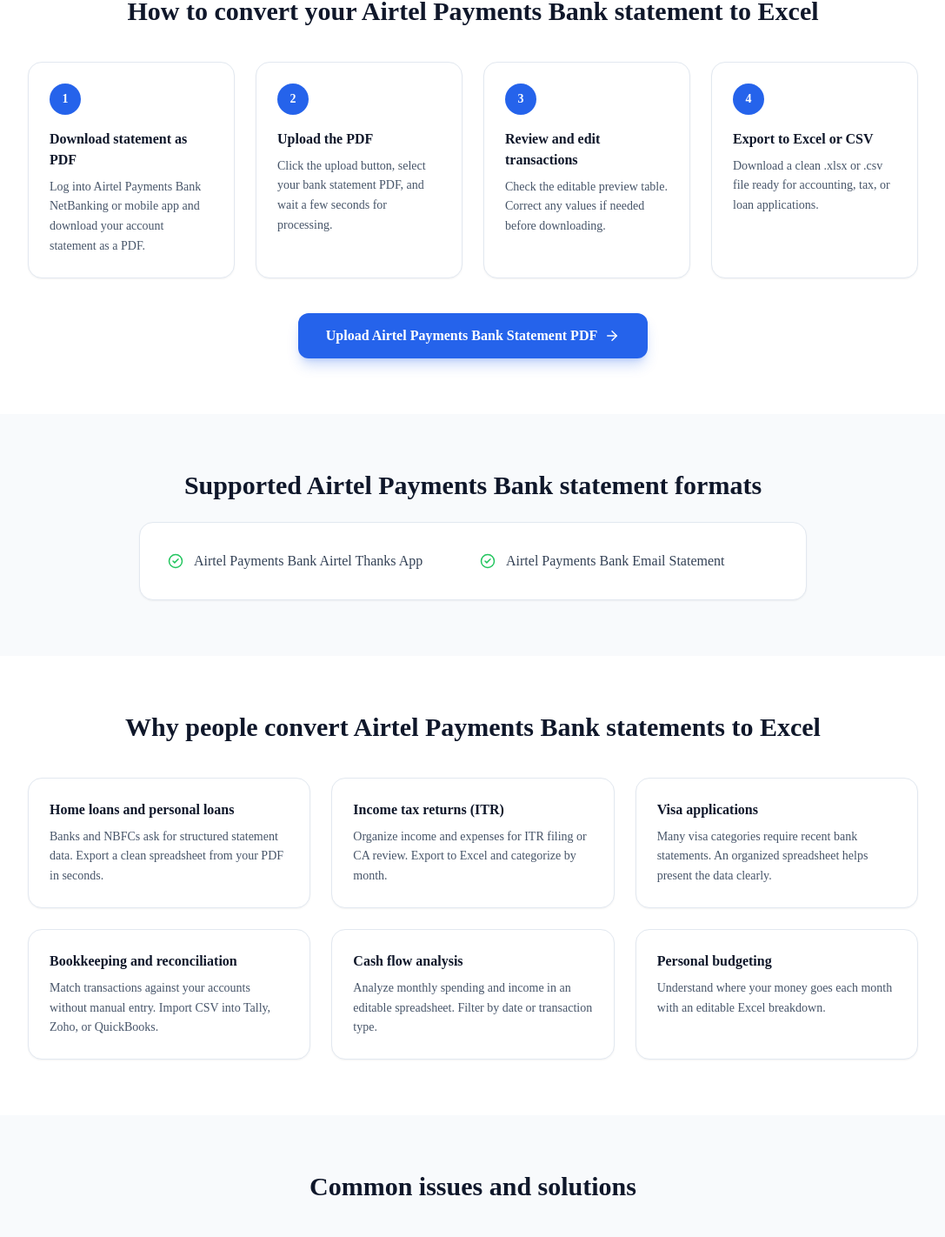
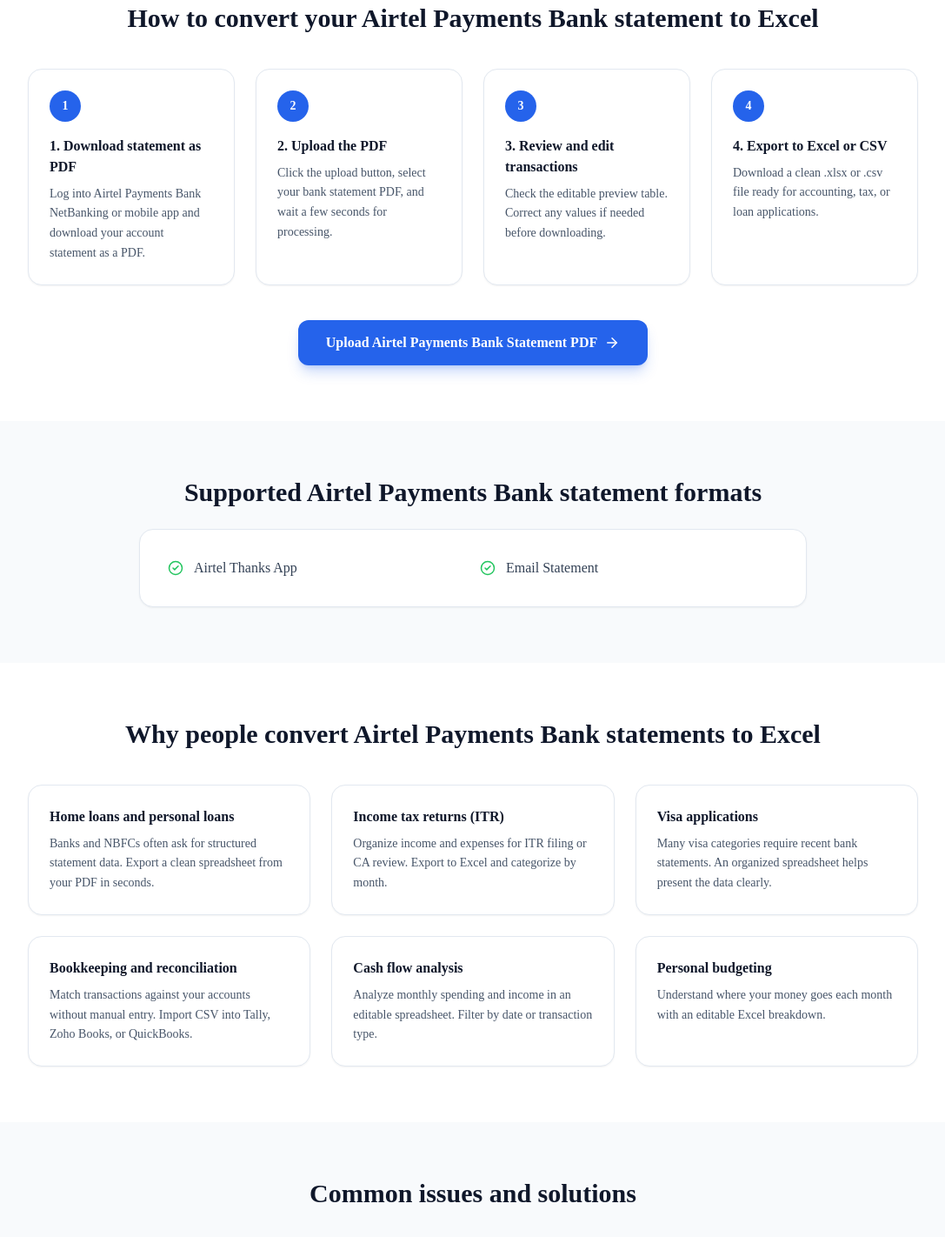
Before and after one commit to dharanofficial2004-debug/bankstatementtoexcelconverter, a Next.js app: page /banks/in/airtel-payments-bank in a window 1280 px wide. Shown: the part 1108-2530 px from the top of the page at 87% size, without its empty margins (96-1183 px from the left). Built offline with nearby package versions, Linux system fonts and the light colour scheme; no server answers.

Commit message:
hdfc bank content updated

```diff
--- a/src/app/banks/in/[bank]/page.tsx
+++ b/src/app/banks/in/[bank]/page.tsx
@@ -19,7 +19,7 @@
   }));
 }
 
-// Dynamic SEO metadata — updated pattern for all banks
+// Dynamic SEO metadata
 export async function generateMetadata({
   params,
 }: BankPageProps): Promise<Metadata> {
@@ -29,8 +29,16 @@
     return {};
   }
 
-  const title = `${bank.name} Bank Statement to Excel — Convert PDF to Excel Free (2026)`;
-  const description = `Convert ${bank.name} bank statement PDF to Excel or CSV free. 99%+ accuracy, no signup required. Works with iBanking/net banking statements. Download instantly →`;
+  // HDFC Bank gets a hand-crafted, query-focused title and description
+  const isHdfc = params.bank === "hdfc-bank";
+
+  const title = isHdfc
+    ? "HDFC Bank Statement to Excel — Convert PDF to Excel Free (2026)"
+    : `${bank.name} Bank Statement to Excel — Convert PDF to Excel Free (2026)`;
+
+  const description = isHdfc
+    ? "Convert HDFC Bank statement PDF to Excel or CSV free. Upload your statement, review transactions in an editable table, and export a clean spreadsheet for loans, ITR, and accounting."
+    : `Convert ${bank.name} bank statement PDF to Excel or CSV free. 99%+ accuracy, no signup required. Works with iBanking/net banking statements. Download instantly →`;
 
   return {
     title,
@@ -57,9 +65,21 @@
     notFound();
   }
 
-  // Select related banks (exclude current, pick up to 6)
+  const isHdfc = bankSlug === "hdfc-bank";
+
+  // For HDFC, pin specific related banks; otherwise pick first 6 excluding current
   const allBankSlugs = Object.keys(indianBanks);
-  const relatedSlugs = allBankSlugs.filter((slug) => slug !== bankSlug).slice(0, 6);
+  const hdfcRelatedSlugs = [
+    "sbi-bank",
+    "icici-bank",
+    "axis-bank",
+    "kotak-mahindra-bank",
+    "yes-bank",
+    "punjab-national-bank",
+  ];
+  const relatedSlugs = isHdfc
+    ? hdfcRelatedSlugs
+    : allBankSlugs.filter((slug) => slug !== bankSlug).slice(0, 6);
 
   // Blog post slug for this bank (if it exists)
   const blogPostSlugs: Record<string, string> = {
@@ -71,7 +91,8 @@
   };
   const blogPostSlug = blogPostSlugs[bankSlug];
 
-  const faqs = [
+  // Base FAQs — used by all banks
+  const baseFaqs = [
     {
       q: `How do I convert my ${bank.name} statement to Excel?`,
       a: `Download your ${bank.name} statement as a PDF from NetBanking or the mobile app, then upload it to our converter. Review the extracted transactions and export to Excel or CSV.`,
@@ -102,6 +123,69 @@
     },
   ];
 
+  // HDFC gets two extra FAQs targeting high-intent queries
+  const hdfcExtraFaqs = [
+    {
+      q: "Can I convert my HDFC Bank salary account statement to Excel?",
+      a: "Yes. The workflow is the same for salary, savings, and current account statements. Upload the PDF, review the preview, and export.",
+    },
+    {
+      q: "How many months of HDFC Bank statements can I convert at once?",
+      a: "You can convert statement PDFs covering multiple months. For very large files, split them into 3-month chunks for faster processing.",
+    },
+  ];
+
+  const faqs = isHdfc ? [...baseFaqs, ...hdfcExtraFaqs] : baseFaqs;
+
+  // HDFC-specific conversion step descriptions (richer copy)
+  const hdfcConversionSteps = [
+    {
+      step: 1,
+      title: "Download statement as PDF",
+      desc: "Log into HDFC Bank NetBanking or the mobile app and download your account statement as a PDF. Choose a clear date range (for example, last 3 or 6 months).",
+    },
+    {
+      step: 2,
+      title: "Upload the PDF",
+      desc: "Click the upload button, select your HDFC Bank statement PDF, and wait a few seconds for processing.",
+    },
+    {
+      step: 3,
+      title: "Review and edit transactions",
+      desc: "Check the editable preview table. Correct any values, descriptions, or dates if needed before downloading.",
+    },
+    {
+      step: 4,
+      title: "Export to Excel or CSV",
+      desc: "Download a clean .xlsx or .csv file ready for accounting, tax, loan applications, or personal budgeting.",
+    },
+  ];
+
+  const genericConversionSteps = [
+    {
+      step: 1,
+      title: "Download statement as PDF",
+      desc: `Log into ${bank.name} NetBanking or mobile app and download your account statement as a PDF.`,
+    },
+    {
+      step: 2,
+      title: "Upload the PDF",
+      desc: "Click the upload button, select your bank statement PDF, and wait a few seconds for processing.",
+    },
+    {
+      step: 3,
+      title: "Review and edit transactions",
+      desc: "Check the editable preview table. Correct any values if needed before downloading.",
+    },
+    {
+      step: 4,
+      title: "Export to Excel or CSV",
+      desc: "Download a clean .xlsx or .csv file ready for accounting, tax, or loan applications.",
+    },
+  ];
+
+  const conversionSteps = isHdfc ? hdfcConversionSteps : genericConversionSteps;
+
   const jsonLdApp = {
     "@context": "https://schema.org",
     "@type": "SoftwareApplication",
@@ -129,7 +213,7 @@
     itemListElement: [
       { "@type": "ListItem", position: 1, name: "Home", item: "https://bankstatementtoexcelconverter.com" },
       { "@type": "ListItem", position: 2, name: "India", item: "https://bankstatementtoexcelconverter.com/banks/in" },
-      { "@type": "ListItem", position: 3, name: `${bank.name} Banks`, item: `https://bankstatementtoexcelconverter.com/banks/in/${bankSlug}` },
+      { "@type": "ListItem", position: 3, name: `${bank.name}`, item: `https://bankstatementtoexcelconverter.com/banks/in/${bankSlug}` },
     ],
   };
 
@@ -156,11 +240,21 @@
               </ol>
             </nav>
 
-            <h1 className="text-4xl sm:text-5xl font-extrabold tracking-tight text-slate-900 mb-5 leading-tight">
+            <h1 className="text-4xl sm:text-5xl font-extrabold tracking-tight text-slate-900 mb-3 leading-tight">
               {bank.name} Bank Statement to Excel
             </h1>
+
+            {/* HDFC gets a more targeted supporting headline */}
+            {isHdfc ? (
+              <p className="text-xl font-semibold text-slate-700 mb-4">
+                Convert your HDFC Bank statement PDF to Excel or CSV
+              </p>
+            ) : null}
+
             <p className="text-lg text-slate-600 leading-relaxed mb-6 max-w-2xl">
-              Convert your {bank.name} statement PDF to Excel or CSV. Upload the file, review transactions in an editable table, and export a clean spreadsheet.
+              {isHdfc
+                ? "Upload the file, review transactions in an editable table, and export a clean spreadsheet for loans, ITR, and accounting."
+                : `Convert your ${bank.name} statement PDF to Excel or CSV. Upload the file, review transactions in an editable table, and export a clean spreadsheet.`}
             </p>
 
             {/* Hero benefits */}
@@ -200,7 +294,7 @@
                   <h3 className="text-lg font-semibold text-slate-800 mb-4 pb-2 border-b border-slate-100">
                     {method.title}
                   </h3>
-                  <ul className="space-y-3">
+                  <ul className="space-y-3 mb-4">
                     {method.steps.map((step, stepIdx) => (
                       <li key={stepIdx} className="flex items-start gap-3 text-slate-600 text-sm">
                         <span className="flex-shrink-0 w-6 h-6 rounded-full bg-primary-50 text-primary-600 flex items-center justify-center font-medium text-xs">
@@ -210,6 +304,11 @@
                       </li>
                     ))}
                   </ul>
+                  {method.note && (
+                    <p className="text-xs text-slate-500 italic border-t border-slate-100 pt-3">
+                      {method.note}
+                    </p>
+                  )}
                 </div>
               ))}
             </div>
@@ -223,37 +322,24 @@
               How to convert your {bank.name} statement to Excel
             </h2>
             <div className="grid sm:grid-cols-2 lg:grid-cols-4 gap-6">
-              {[
-                {
-                  step: 1,
-                  title: "Download statement as PDF",
-                  desc: `Log into ${bank.name} NetBanking or mobile app and download your account statement as a PDF.`,
-                },
-                {
-                  step: 2,
-                  title: "Upload the PDF",
-                  desc: "Click the upload button, select your bank statement PDF, and wait a few seconds for processing.",
-                },
-                {
-                  step: 3,
-                  title: "Review and edit transactions",
-                  desc: "Check the editable preview table. Correct any values if needed before downloading.",
-                },
-                {
-                  step: 4,
-                  title: "Export to Excel or CSV",
-                  desc: "Download a clean .xlsx or .csv file ready for accounting, tax, or loan applications.",
-                },
-              ].map((item) => (
+              {conversionSteps.map((item) => (
                 <div key={item.step} className="bg-white rounded-2xl p-6 border border-slate-200 shadow-sm">
                   <div className="w-9 h-9 rounded-full bg-primary-600 text-white flex items-center justify-center font-bold text-sm mb-4">
                     {item.step}
                   </div>
-                  <h3 className="font-semibold text-slate-900 mb-2">{item.title}</h3>
+                  <h3 className="font-semibold text-slate-900 mb-2">{item.step}. {item.title}</h3>
                   <p className="text-sm text-slate-600 leading-relaxed">{item.desc}</p>
                 </div>
               ))}
             </div>
+
+            {/* HDFC-specific post-steps note */}
+            {isHdfc && (
+              <p className="mt-8 max-w-2xl mx-auto text-center text-sm text-slate-600 leading-relaxed">
+                This workflow works for most HDFC Bank savings, current, and salary account statements. Always compare the opening and closing balances with your original PDF.
+              </p>
+            )}
+
             <div className="mt-10 text-center">
               <Link href="/app" className="inline-flex items-center gap-2 bg-primary-600 text-white font-semibold px-8 py-3.5 rounded-xl hover:bg-primary-700 transition-colors shadow-lg shadow-primary-600/25">
                 Upload {bank.name} Statement PDF <ArrowRight size={18} />
@@ -273,10 +359,13 @@
                 {bank.statementFormats.map((format, idx) => (
                   <li key={idx} className="flex items-center gap-3 text-slate-700 font-medium">
                     <CheckCircle2 size={18} className="text-success-500 flex-shrink-0" />
-                    {bank.name} {format}
+                    {format}
                   </li>
                 ))}
               </ul>
+              {bank.statementFormatsNote && (
+                <p className="mt-6 text-sm text-slate-500 text-left">{bank.statementFormatsNote}</p>
+              )}
             </div>
           </div>
         </section>
@@ -289,10 +378,10 @@
             </h2>
             <div className="grid sm:grid-cols-2 lg:grid-cols-3 gap-6">
               {[
-                { title: "Home loans and personal loans", desc: "Banks and NBFCs ask for structured statement data. Export a clean spreadsheet from your PDF in seconds." },
+                { title: "Home loans and personal loans", desc: "Banks and NBFCs often ask for structured statement data. Export a clean spreadsheet from your PDF in seconds." },
                 { title: "Income tax returns (ITR)", desc: "Organize income and expenses for ITR filing or CA review. Export to Excel and categorize by month." },
                 { title: "Visa applications", desc: "Many visa categories require recent bank statements. An organized spreadsheet helps present the data clearly." },
-                { title: "Bookkeeping and reconciliation", desc: "Match transactions against your accounts without manual entry. Import CSV into Tally, Zoho, or QuickBooks." },
+                { title: "Bookkeeping and reconciliation", desc: "Match transactions against your accounts without manual entry. Import CSV into Tally, Zoho Books, or QuickBooks." },
                 { title: "Cash flow analysis", desc: "Analyze monthly spending and income in an editable spreadsheet. Filter by date or transaction type." },
                 { title: "Personal budgeting", desc: "Understand where your money goes each month with an editable Excel breakdown." },
               ].map((uc) => (
@@ -365,10 +454,10 @@
         {/* Related banks */}
         <section className="py-16 px-4">
           <div className="max-w-4xl mx-auto">
-            <h2 className="text-2xl font-bold text-slate-900 mb-8 text-center">
-              Also works with:
+            <h2 className="text-2xl font-bold text-slate-900 mb-4 text-center">
+              Also works with other major Indian banks:
             </h2>
-            <div className="flex flex-wrap justify-center gap-4">
+            <div className="flex flex-wrap justify-center gap-4 mb-12">
               {relatedSlugs.map((slug) => {
                 const b = indianBanks[slug];
                 return (
@@ -384,7 +473,7 @@
             </div>
 
             {/* Internal links */}
-            <div className="mt-12 flex flex-wrap justify-center gap-6 text-sm">
+            <div className="flex flex-wrap justify-center gap-6 text-sm">
               <Link href="/banks/in" className="text-primary-600 hover:underline font-medium">
                 All India Banks
               </Link>
@@ -399,6 +488,11 @@
               <Link href="/" className="text-primary-600 hover:underline font-medium">
                 Bank Statement to Excel Converter
               </Link>
+              {isHdfc && (
+                <Link href="/banks/in" className="text-primary-600 hover:underline font-medium">
+                  More Indian bank guides
+                </Link>
+              )}
             </div>
           </div>
         </section>
--- a/src/lib/indianBanks.ts
+++ b/src/lib/indianBanks.ts
@@ -7,8 +7,9 @@
   customers: string;
   color: string;
   statementFormats: string[];
+  statementFormatsNote?: string;
   popularFor: string[];
-  downloadInstructions?: { title: string; steps: string[] }[];
+  downloadInstructions?: { title: string; steps: string[]; note?: string }[];
 };
 
 export const indianBanks: Record<string, BankInfo> = {
@@ -20,20 +21,39 @@
     founded: "1994",
     customers: "77 million+",
     color: "#004C8F",
-    statementFormats: ["PDF Statement", "Mini Statement", "Account Statement", "Passbook Statement"],
+    statementFormats: ["HDFC Bank PDF Statement", "HDFC Bank Mini Statement", "HDFC Bank Account Statement", "HDFC Bank Passbook Statement"],
+    statementFormatsNote: "You can try the converter with any of these PDF formats. Text-based PDFs usually give the best results.",
     popularFor: ["NetBanking statements", "Mobile banking PDF", "Credit card statements"],
     downloadInstructions: [
       {
-        title: "Method 1 — HDFC NetBanking",
-        steps: ["Login to netbanking.hdfcbank.com", "Go to Accounts → Account Statement", "Select date range", "Click Download PDF"]
+        title: "Download from HDFC NetBanking",
+        steps: [
+          "Login to netbanking.hdfcbank.com",
+          "Go to Accounts → Account Statement",
+          "Select date range and account",
+          "Click Download PDF"
+        ],
+        note: "Use this method when you need a full-month or multi-month statement with all transactions."
       },
       {
-        title: "Method 2 — HDFC Mobile App",
-        steps: ["Open HDFC Bank Mobile App", "Go to Accounts", "Tap Statement", "Select PDF format", "Download"]
+        title: "Download from the HDFC Bank Mobile App",
+        steps: [
+          "Open HDFC Bank Mobile App",
+          "Go to Accounts",
+          "Tap Statement",
+          "Select PDF format and date range",
+          "Download"
+        ],
+        note: "The mobile app is convenient for quick, recent statements directly on your phone."
       },
       {
-        title: "Method 3 — HDFC Email Statement",
-        steps: ["Register for email statement", "Statement arrives monthly", "Download PDF from email"]
+        title: "Download from HDFC Email Statements",
+        steps: [
+          "Register for email statements in NetBanking or the app",
+          "Statements arrive monthly to your registered email",
+          "Download the PDF attachment"
+        ],
+        note: "Email statements are useful for archiving and long-term record keeping."
       }
     ]
   },
```
